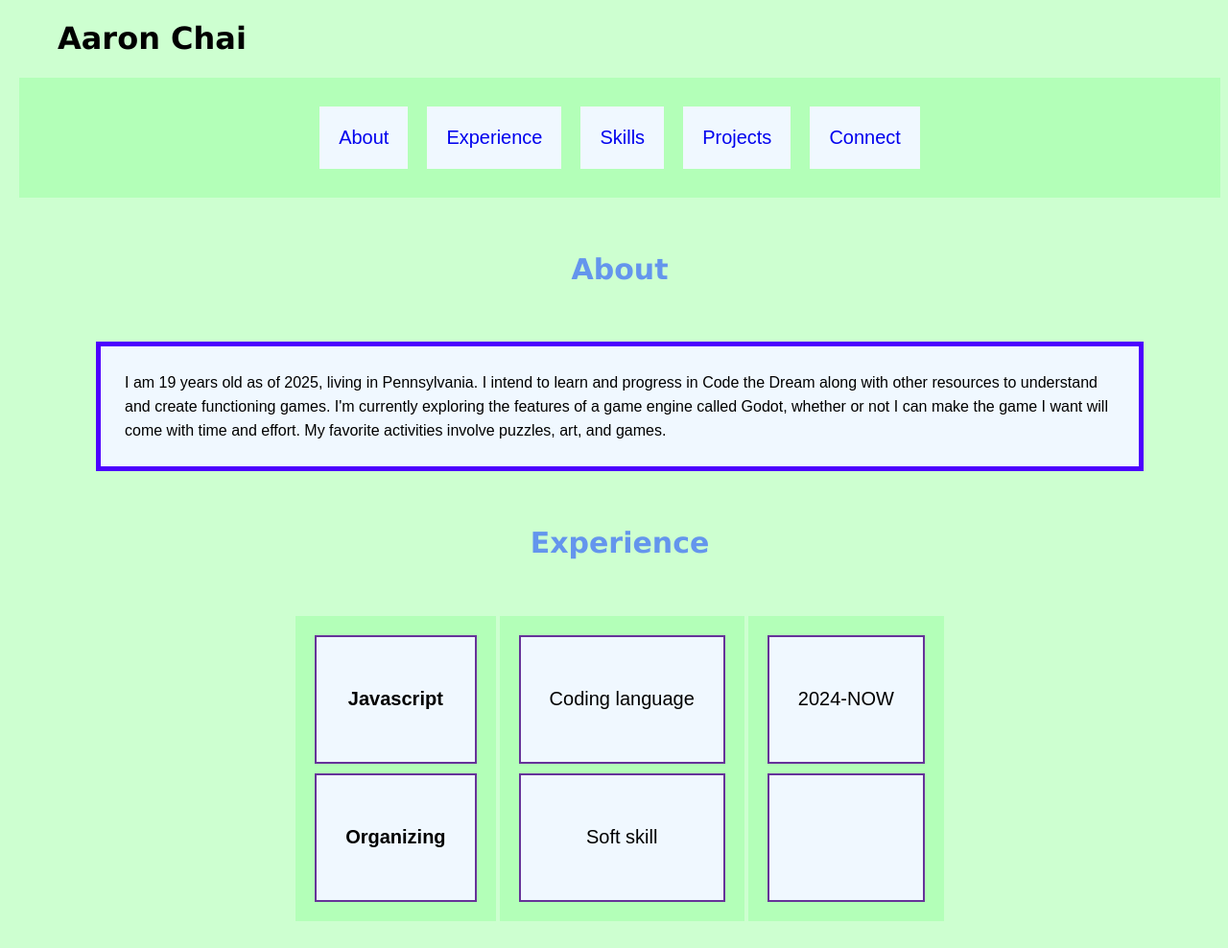
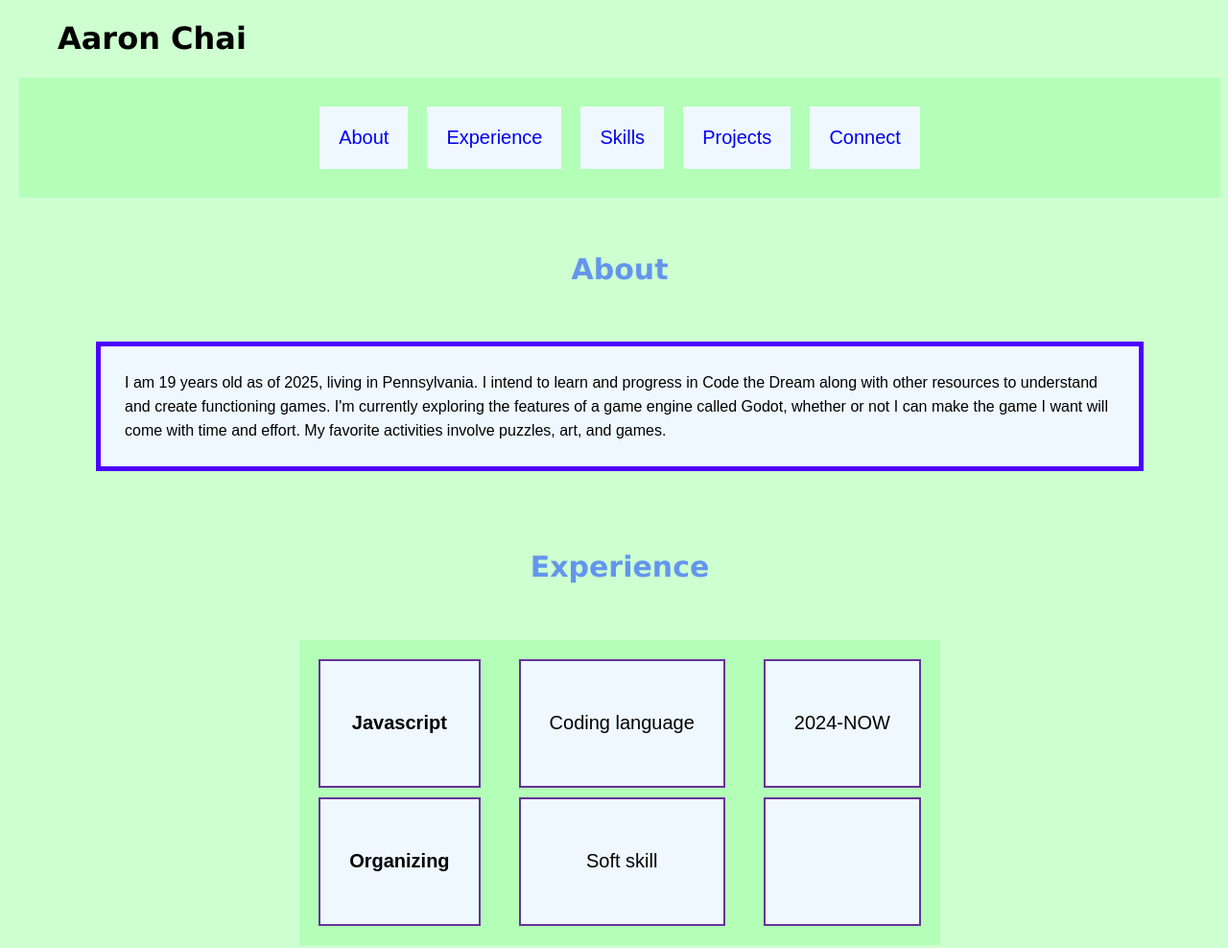
Before and after one commit to ReadyASomeone/aaron-chai-kepler, a plain HTML site: page index.html in a window 1280 px wide. Shown: the top 988 px of the page at 96% size. Drawn offline with Linux system fonts and the light colour scheme.

Commit message:
revise3 flexbox reworked

```diff
--- a/css/index.css
+++ b/css/index.css
@@ -41,18 +41,23 @@ p {
     line-height: 25px;
     text-align: left;
 }
-#Experience ul{
+#Experience {
     display: flex;
-    display: inline-block;
-    align-items: flex-start;
+    justify-content: center;
+    flex-wrap: wrap;
 }
-#Subject li{
+#Experience .read{
+    width: 100%;
+}
+#Subject {
+    li{
     padding: 30px;
     height: 70px;
     border: 2px solid rebeccapurple;
     display: flex;
     justify-content: center;
     align-items: center;
+    }
 }
 li {
     font-family:Arial, Helvetica, sans-serif;
--- a/index.html
+++ b/index.html
@@ -23,7 +23,7 @@
             </p>
             </section>
             <section id="Experience">
-            <h2>Experience</h2>
+            <h2 class="read">Experience</h2>
             <ul style="font-weight: bold;" id="Subject">
                 <li>Javascript</li>
                 <li>Organizing</li>
@@ -32,7 +32,7 @@
                 <li>Coding language</li>
                 <li>Soft skill</li>
             </ul>
-            <ul id="Subject" >
+            <ul id="Subject">
                 <li>2024-NOW</li>
                 <li>&nbsp;</li>
             </ul>
```
